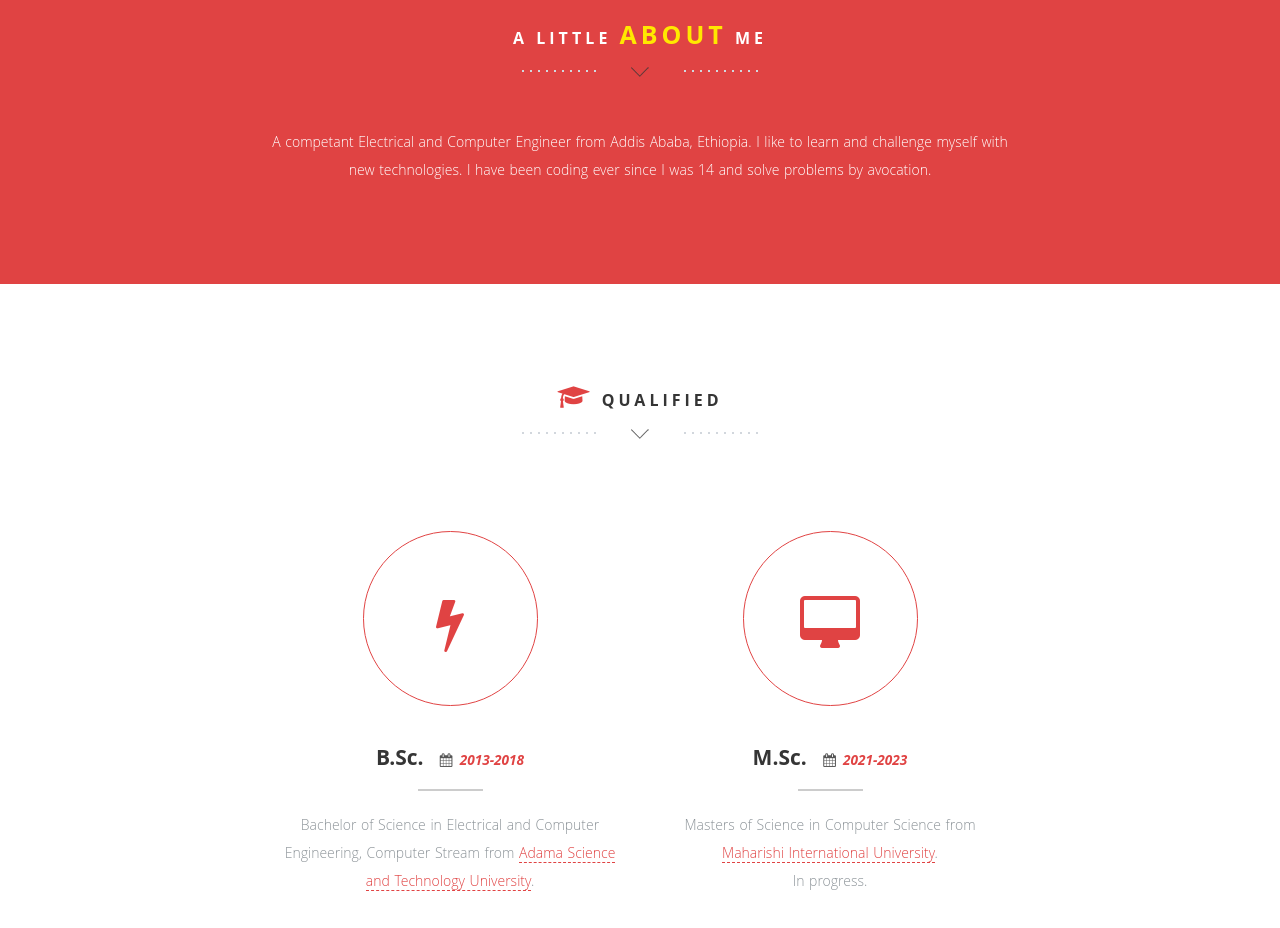
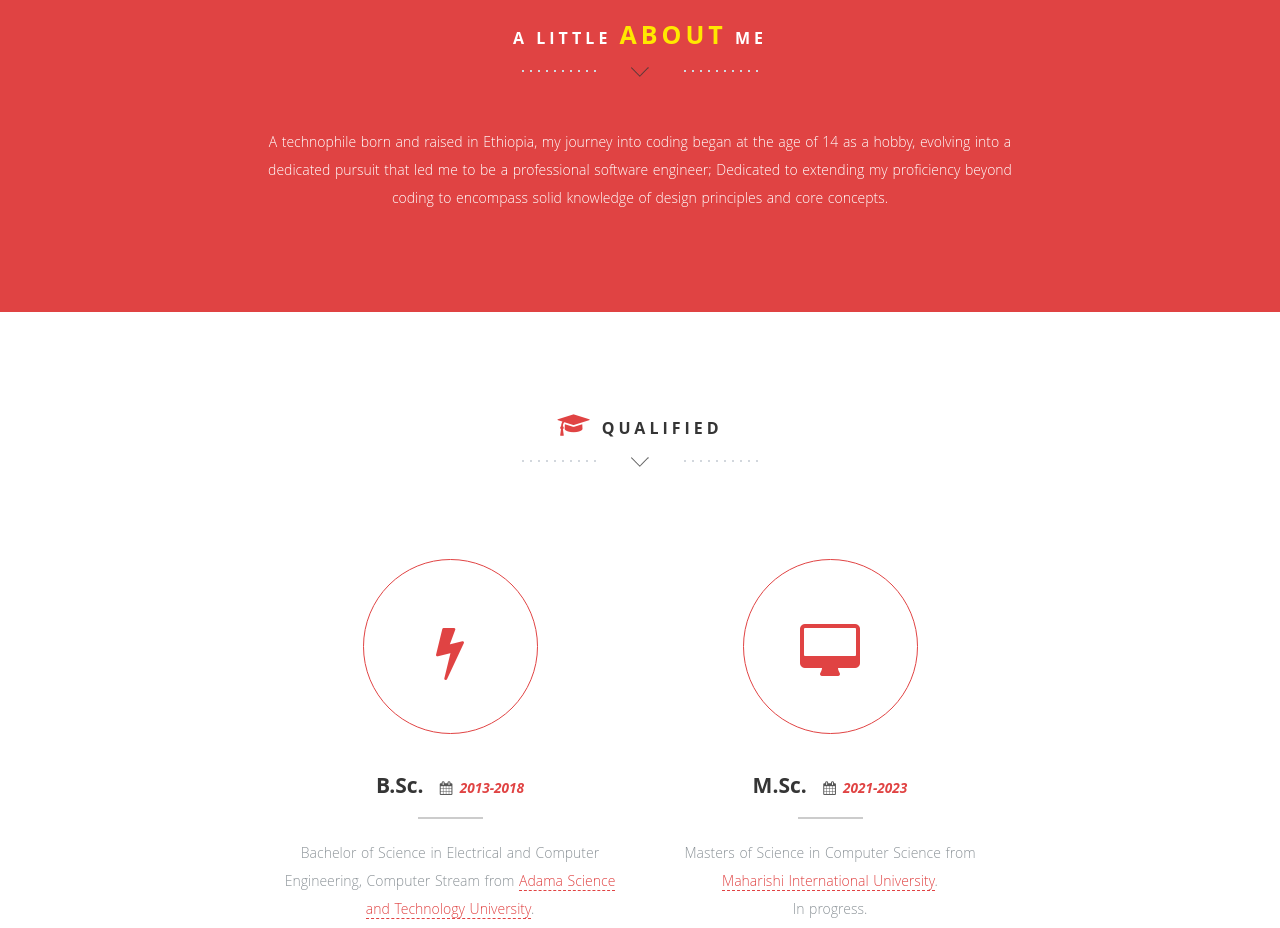
Before and after one commit to amanuelbsimegn/amanuelbsimegn.github.io, a plain HTML site: page index.html in a window 1280 px wide. Shown: the part 880-1808 px from the top of the page. Drawn offline with nearby package versions, Linux system fonts and the light colour scheme; some packages are replaced by stand-ins of ours.

Commit message:
Update about section

```diff
--- a/index.html
+++ b/index.html
@@ -75,8 +75,9 @@
             <h1 class="arrow">A little <span>about</span> me</h1><!-- Headline -->
             <!-- about / welcome text -->
             <p>
-              A competant Electrical and Computer Engineer from Addis Ababa, Ethiopia. I like to learn and challenge myself with new technologies.
-              I have been coding ever since I was 14 and solve problems by avocation.
+              A technophile born and raised in Ethiopia, my journey into coding began at the age of 14 as a hobby,
+              evolving into a dedicated pursuit that led me to be a professional software engineer; Dedicated to
+              extending my proficiency beyond coding to encompass solid knowledge of design principles and core concepts.
             </p>
           </div>
         </div>
```
